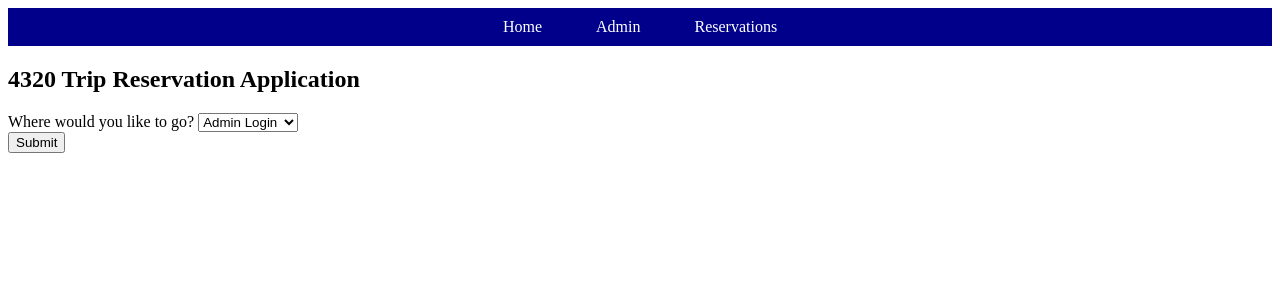
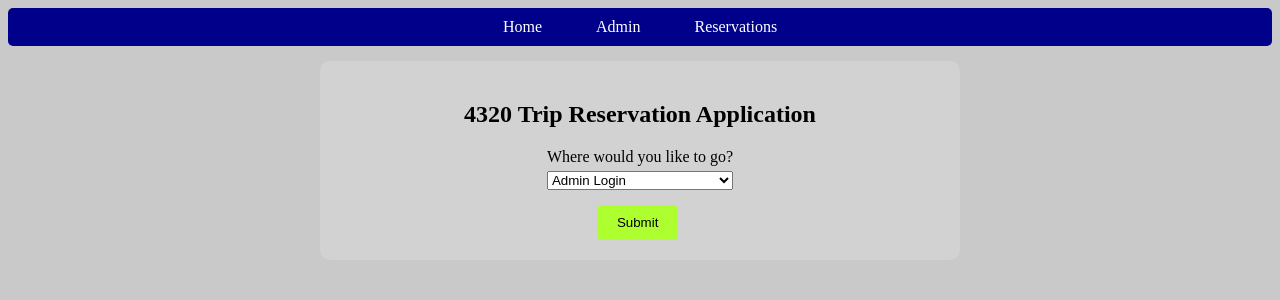
Before and after one commit to ConnorVEE/4320-FinalProject, a Flask app: page / in a window 1280 px wide. Shown: the top 300 px of the page. Run offline with Flask 3, Linux system fonts and the light colour scheme; some libraries are stand-ins or nearby versions.

Commit message:
Added General Sytling to all the pages
Feel free to change whatever though. These were just rough ideas.

```diff
--- a/Templates/login.html
+++ b/Templates/login.html
@@ -2,8 +2,8 @@
 
 <!-- Pull css from here -->
 {% block styles %}
-    <link rel="stylesheet" href="{{ url_for('static', filename='css/main.css') }}" rel="stylesheet" type="text/css">
     <link rel="stylesheet" href="{{ url_for('static', filename='/navigation_Bar.css') }}" rel="stylesheet" type="text/css">
+    <link rel="stylesheet" href="{{ url_for('static', filename='/general_Styling.css') }}" rel="stylesheet" type="text/css">
 {% endblock %}
 
 {% block content %}
--- a/Templates/start.html
+++ b/Templates/start.html
@@ -2,8 +2,8 @@
 
 <!-- Pull css from here -->
 {% block styles %}
-    <link rel="stylesheet" href="{{ url_for('static', filename='css/main.css') }}" rel="stylesheet" type="text/css">
     <link rel="stylesheet" href="{{ url_for('static', filename='/navigation_Bar.css') }}" rel="stylesheet" type="text/css">
+    <link rel="stylesheet" href="{{ url_for('static', filename='/general_Styling.css') }}" rel="stylesheet" type="text/css">
 {% endblock %}
 
 {% block content %}
--- /dev/null
+++ b/static/general_Styling.css
@@ -0,0 +1,55 @@
+body {
+    background-color: rgb(201, 201, 201);
+}
+
+.formwrapper {
+    display: flex;
+    flex-direction: column;
+    align-items: center;
+    padding: 20px;
+    margin: auto;
+    margin-top: 15px;
+    max-width: 600px;
+    background-color: rgb(210, 210, 210);
+    border-radius: 10px;
+}
+
+.title {
+    margin-bottom: 20px;
+}
+
+.form-field {
+    display: flex;
+    flex-direction: column;
+    width: 100%;
+    margin-bottom: 15px;
+}
+
+.form-field label {
+    margin-bottom: 5px;
+}
+
+.errors {
+    color: red;
+    list-style: none;
+    padding: 0;
+}
+
+.errors li {
+    font-size: 14px;
+}
+
+input[type="submit"] {
+    padding: 10px 20px;
+    margin-left: 50px;
+    background-color: greenyellow;
+    color: black;
+    border: none;
+    border-radius: 5px;
+    cursor: pointer;
+}
+
+input[type="submit"]:hover {
+    background-color: green;
+    color: white;
+}
--- a/static/main.css
+++ b/static/main.css
@@ -1,3 +1,7 @@
+body {
+    background-color: rgb(201, 201, 201);
+}
+
 .seating-chart {
     display: flex;
     flex-direction: column;
--- a/static/navigation_Bar.css
+++ b/static/navigation_Bar.css
@@ -1,6 +1,7 @@
 .navbar {
     background-color: darkblue;
     padding: 10px 20px;
+    border-radius: 5px;
 }
 
 .links {
```
